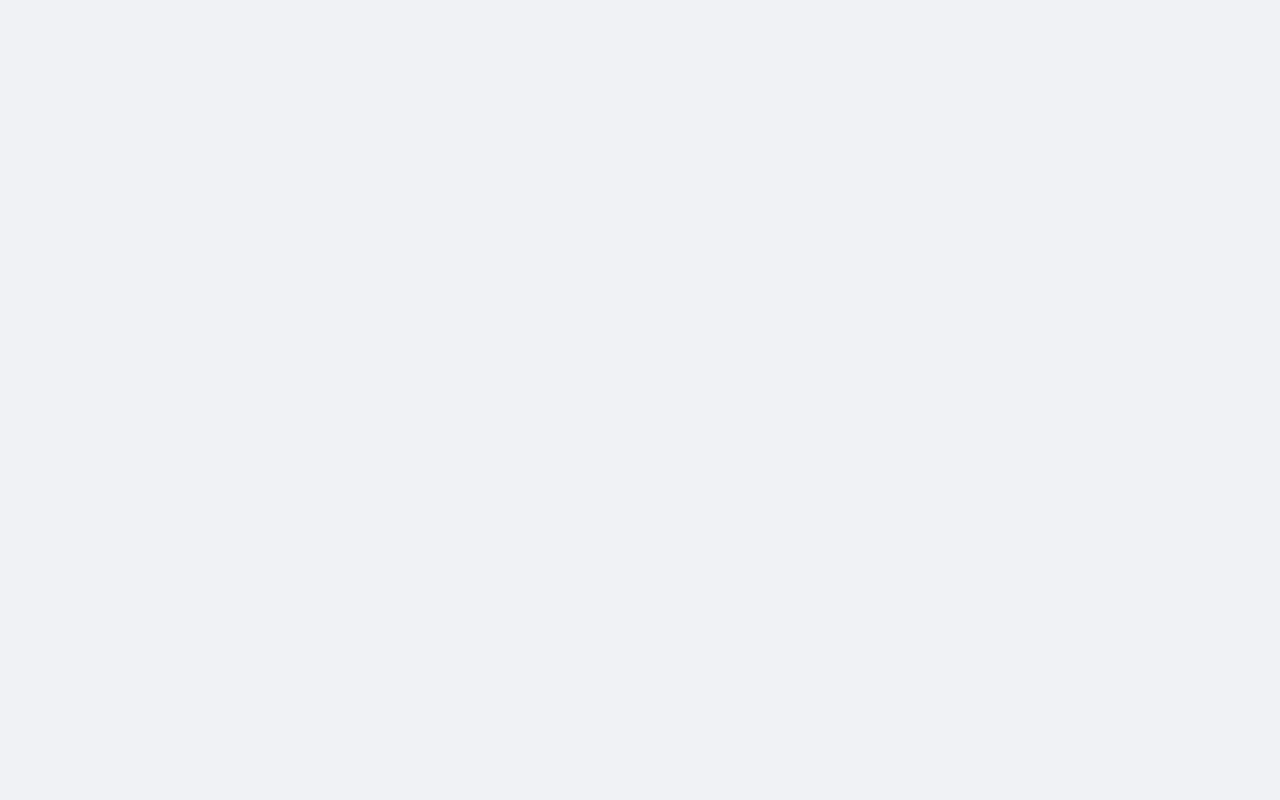
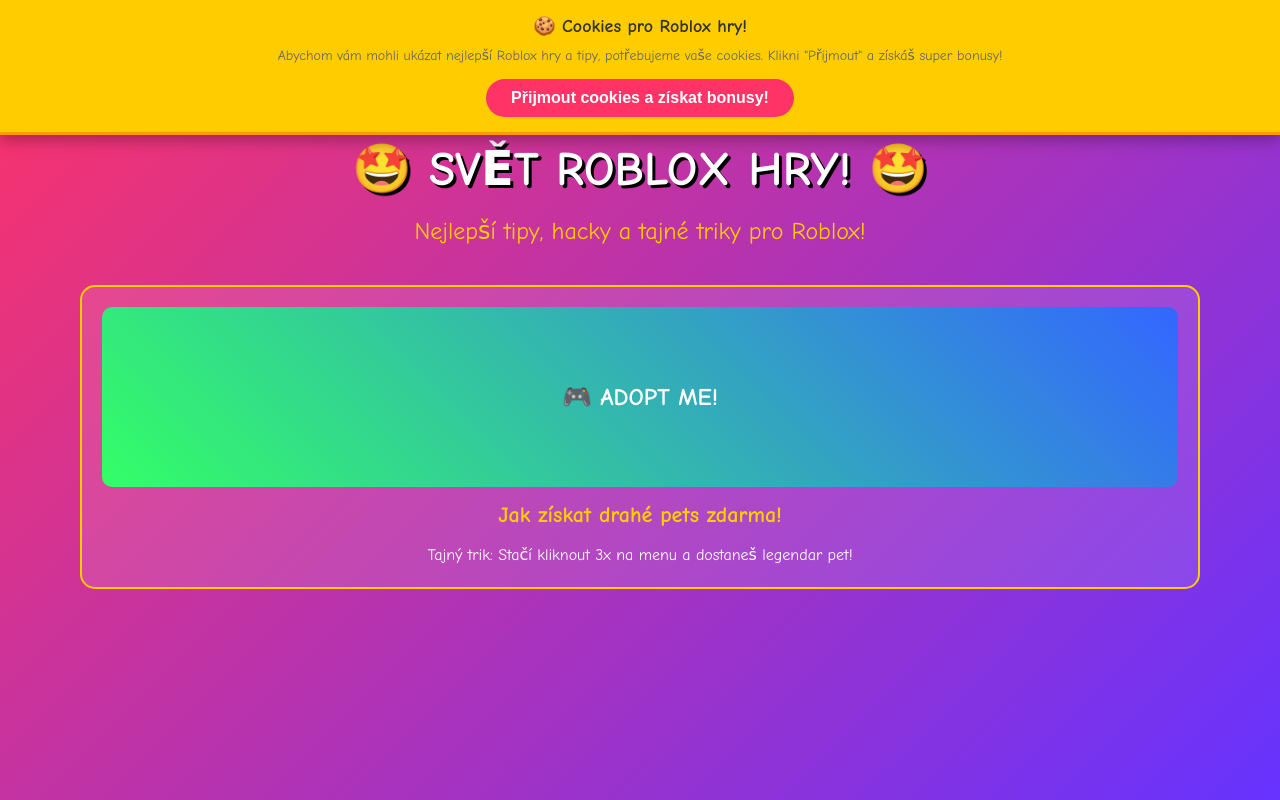
Before and after one commit to davshdh/Nyndbdbsbs, a plain HTML site: page index.html in a window 1280 px wide. Drawn offline with Linux system fonts and the light colour scheme.

Commit message:
Update index.html

```diff
--- a/index.html
+++ b/index.html
@@ -1,39 +1,173 @@
 <!DOCTYPE html>
-<html lang="en">
+<html lang="cs">
 <head>
     <meta charset="UTF-8">
     <meta name="viewport" content="width=device-width, initial-scale=1.0">
-    <title>Welcome to Our Site - Cookie Consent</title>
+    <title>Roblox Hry a Tipy</title>
     <style>
-        body {font-family: Arial, sans-serif;
+        * {
             margin: 0;
             padding: 0;
-            background-color: #f0f2f5;
-            display: flex;
-            justify-content: center;
-            align-items: center;
+            box-sizing: border-box;
+        }
+
+        body {
+            font-family: 'Comic Sans MS', cursive, sans-serif;
+            background: linear-gradient(135deg, #ff3366, #6633ff);
             min-height: 100vh;
+            color: white;
+            padding-top: 80px;
         }
-        .cookie-consent-container {
-            background-color: #fff;
-            padding: 30px;
-            border-radius: 8px;
-            box-shadow: 0 4px 15px rgba(0, 0, 0, 0.1);
-            max-width: 500px;
+
+        .cookie-popup {
+            position: fixed;
+            top: 0;
+            left: 0;
+            right: 0;
+            background: #ffcc00;
+            padding: 15px;
             text-align: center;
+            z-index: 1000;
+            box-shadow: 0 5px 15px rgba(0,0,0,0.3);
+            border-bottom: 3px solid #ff9900;
         }
-        h2 {
+
+        .cookie-popup h3 {
             color: #333;
-            margin-bottom: 20px;
+            margin-bottom: 10px;
+            font-size: 18px;
         }
-        p {
+
+        .cookie-popup p {
             color: #666;
-            line-height: 1.6;
-            margin-bottom: 25px;
+            margin-bottom: 15px;
+            font-size: 14px;
         }
-        button {
-            background-color: #007bff;
+
+        .cookie-btn {
+            background: #ff3366;
             color: white;
             border: none;
-            padding: 12px 25px;
-            border-radius:Free 15k tokens used, tokens will reset in 24 hours.
+            padding: 10px 25px;
+            font-size: 16px;
+            border-radius: 20px;
+            cursor: pointer;
+            font-weight: bold;
+            transition: all 0.3s;
+        }
+
+        .cookie-btn:hover {
+            background: #ff0044;
+            transform: scale(1.05);
+        }
+
+        .main-content {
+            max-width: 1200px;
+            margin: 0 auto;
+            padding: 20px;
+        }
+
+        .hero-section {
+            text-align: center;
+            padding: 40px 20px;
+        }
+
+        .hero-title {
+            font-size: 48px;
+            margin-bottom: 20px;
+            text-shadow: 3px 3px 0 #000;
+        }
+
+        .hero-subtitle {
+            font-size: 24px;
+            margin-bottom: 40px;
+            color: #ffcc00;
+        }
+
+        .games-grid {
+            display: grid;
+            grid-template-columns: repeat(auto-fit, minmax(300px, 1fr));
+            gap: 25px;
+            margin-top: 40px;
+        }
+
+        .game-card {
+            background: rgba(255,255,255,0.1);
+            border-radius: 15px;
+            padding: 20px;
+            border: 2px solid #ffcc00;
+            transition: transform 0.3s;
+        }
+
+        .game-card:hover {
+            transform: translateY(-10px);
+            background: rgba(255,255,255,0.2);
+        }
+
+        .game-card h3 {
+            color: #ffcc00;
+            margin-bottom: 15px;
+            font-size: 22px;
+        }
+
+        .game-card p {
+            font-size: 16px;
+            line-height: 1.5;
+        }
+
+        .game-image {
+            width: 100%;
+            height: 180px;
+            background: linear-gradient(45deg, #33ff66, #3366ff);
+            border-radius: 10px;
+            margin-bottom: 15px;
+            display: flex;
+            align-items: center;
+            justify-content: center;
+            font-size: 24px;
+            font-weight: bold;
+        }
+
+        .message {
+            margin-top: 10px;
+            font-size: 14px;
+            padding: 10px;
+            border-radius: 5px;
+        }
+
+        .success {
+            background: #33ff66;
+            color: #000;
+        }
+
+        .error {
+            background: #ff3366;
+            color: white;
+        }
+
+        .hidden {
+            display: none;
+        }
+    </style>
+</head>
+<body>
+    <div class="cookie-popup" id="cookiePopup">
+        <h3>🍪 Cookies pro Roblox hry!</h3>
+        <p>Abychom vám mohli ukázat nejlepší Roblox hry a tipy, potřebujeme vaše cookies. Klikni "Přijmout" a získáš super bonusy!</p>
+        <button class="cookie-btn" id="acceptBtn">Přijmout cookies a získat bonusy!</button>
+        <div id="cookieMessage" class="message hidden"></div>
+    </div>
+
+    <div class="main-content">
+        <div class="hero-section">
+            <h1 class="hero-title">🤩 SVĚT ROBLOX HRY! 🤩</h1>
+            <p class="hero-subtitle">Nejlepší tipy, hacky a tajné triky pro Roblox!</p>
+
+            <div class="games-grid">
+                <div class="game-card">
+                    <div class="game-image">🎮 ADOPT ME!</div>
+                    <h3>Jak získat drahé pets zdarma!</h3>
+                    <p>Tajný trik: Stačí kliknout 3x na menu a dostaneš legendar pet!</p>
+                </div>
+
+                <div class
```
